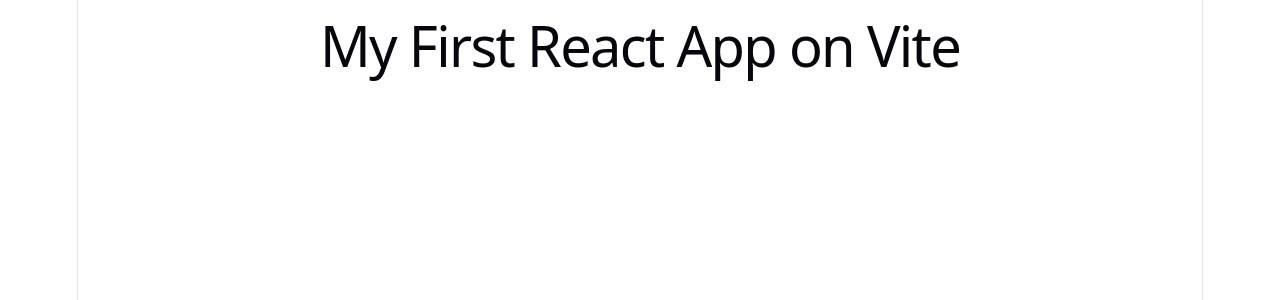
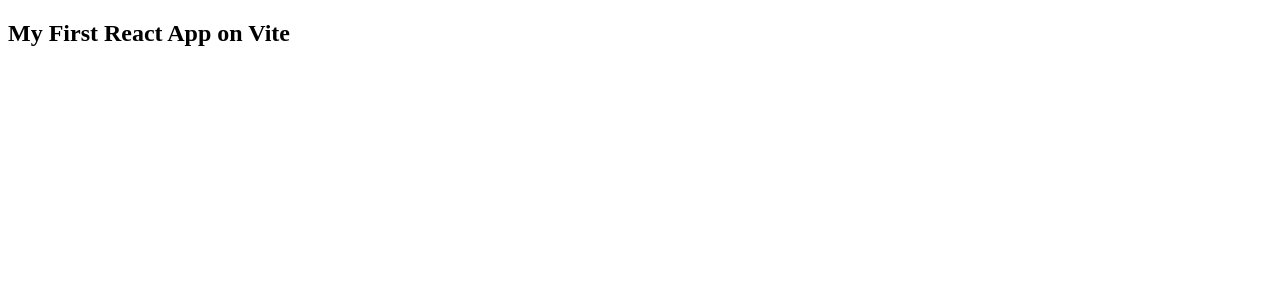
Before and after one commit to Chomnan441/Chomnan-blog, a React (Vite) app: page / in a window 1280 px wide. Shown: the top 300 px of the page. Built offline with nearby package versions, Linux system fonts and the light colour scheme.

Commit message:
refactor: remove unused imports and clean up CSS file

```diff
--- a/src/App.jsx
+++ b/src/App.jsx
@@ -1,11 +1,5 @@
-import { useState } from 'react'
-import reactLogo from './assets/react.svg'
-import viteLogo from './assets/vite.svg'
-import heroImg from './assets/hero.png'
-import './App.css'
 
 function App() {
-  const [count, setCount] = useState(0)
 
   return (
     <>
--- a/src/index.css
+++ b/src/index.css
@@ -1,113 +1 @@
-@import "tailwindcss";
-
-:root {
-  --text: #6b6375;
-  --text-h: #08060d;
-  --bg: #fff;
-  --border: #e5e4e7;
-  --code-bg: #f4f3ec;
-  --accent: #aa3bff;
-  --accent-bg: rgba(170, 59, 255, 0.1);
-  --accent-border: rgba(170, 59, 255, 0.5);
-  --social-bg: rgba(244, 243, 236, 0.5);
-  --shadow:
-    rgba(0, 0, 0, 0.1) 0 10px 15px -3px, rgba(0, 0, 0, 0.05) 0 4px 6px -2px;
-
-  --sans: system-ui, 'Segoe UI', Roboto, sans-serif;
-  --heading: system-ui, 'Segoe UI', Roboto, sans-serif;
-  --mono: ui-monospace, Consolas, monospace;
-
-  font: 18px/145% var(--sans);
-  letter-spacing: 0.18px;
-  color-scheme: light dark;
-  color: var(--text);
-  background: var(--bg);
-  font-synthesis: none;
-  text-rendering: optimizeLegibility;
-  -webkit-font-smoothing: antialiased;
-  -moz-osx-font-smoothing: grayscale;
-
-  @media (max-width: 1024px) {
-    font-size: 16px;
-  }
-}
-
-@media (prefers-color-scheme: dark) {
-  :root {
-    --text: #9ca3af;
-    --text-h: #f3f4f6;
-    --bg: #16171d;
-    --border: #2e303a;
-    --code-bg: #1f2028;
-    --accent: #c084fc;
-    --accent-bg: rgba(192, 132, 252, 0.15);
-    --accent-border: rgba(192, 132, 252, 0.5);
-    --social-bg: rgba(47, 48, 58, 0.5);
-    --shadow:
-      rgba(0, 0, 0, 0.4) 0 10px 15px -3px, rgba(0, 0, 0, 0.25) 0 4px 6px -2px;
-  }
-
-  #social .button-icon {
-    filter: invert(1) brightness(2);
-  }
-}
-
-body {
-  margin: 0;
-}
-
-#root {
-  width: 1126px;
-  max-width: 100%;
-  margin: 0 auto;
-  text-align: center;
-  border-inline: 1px solid var(--border);
-  min-height: 100svh;
-  display: flex;
-  flex-direction: column;
-  box-sizing: border-box;
-}
-
-h1,
-h2 {
-  font-family: var(--heading);
-  font-weight: 500;
-  color: var(--text-h);
-}
-
-h1 {
-  font-size: 56px;
-  letter-spacing: -1.68px;
-  margin: 32px 0;
-  @media (max-width: 1024px) {
-    font-size: 36px;
-    margin: 20px 0;
-  }
-}
-h2 {
-  font-size: 24px;
-  line-height: 118%;
-  letter-spacing: -0.24px;
-  margin: 0 0 8px;
-  @media (max-width: 1024px) {
-    font-size: 20px;
-  }
-}
-p {
-  margin: 0;
-}
-
-code,
-.counter {
-  font-family: var(--mono);
-  display: inline-flex;
-  border-radius: 4px;
-  color: var(--text-h);
-}
-
-code {
-  font-size: 15px;
-  line-height: 135%;
-  padding: 4px 8px;
-  background: var(--code-bg);
-}
+/* @import "tailwindcss"; */
```
Also changed, not shown: vercel.json (added).
